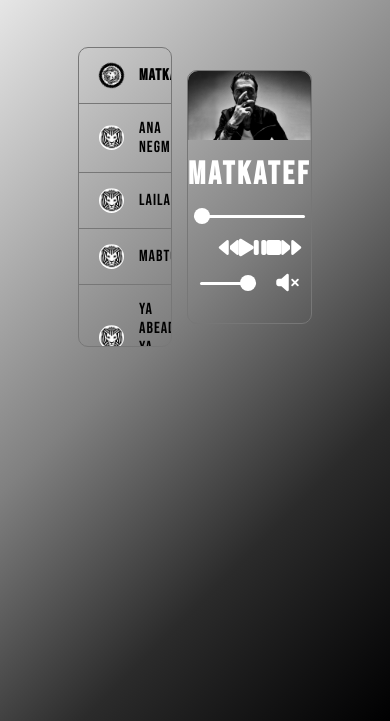
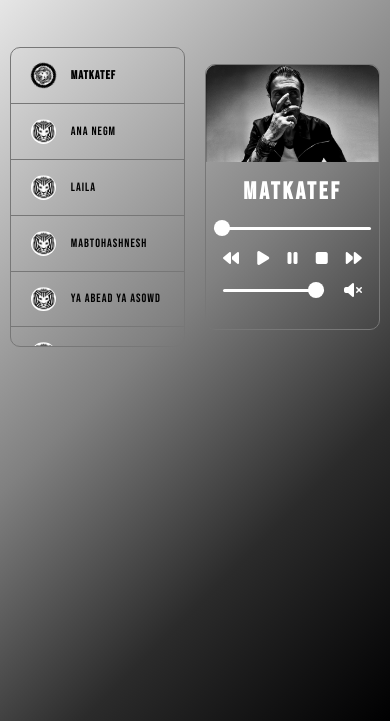
Before and after one commit to MostafaNegm222/Cairokee-playList, a plain HTML site: page index.html in a window 390 px wide. Shown: the part 123-844 px from the top of the page. Drawn offline with Linux system fonts and the light colour scheme.

Commit message:
media query

```diff
--- a/style.css
+++ b/style.css
@@ -35,7 +35,6 @@ body {
     justify-content: space-between;
     align-items: center;
 }
-
 .audios {
     flex-basis: 40%;
     border: 1px solid #777;
@@ -100,6 +99,7 @@ body {
     border-radius: 10px;
     text-align: center;
 }
+
 .player .image img {
     max-width: 100%;
     border-radius: 10px 10px 0 0;
@@ -154,6 +154,31 @@ input[type="range"]::-webkit-slider-thumb {
 .buttons button i:hover , #muted i:hover {
     transform: translateY(-2px);
 }
+@media (max-width:767px) {
+    .container {
+        width: 100%;
+    }
+    .audios {
+      flex-basis: 45%;
+      margin: 0 auto;
+    }
+    .player {
+        flex-basis: 45%;
+        margin: 0 auto;
+    }
+    .buttons {
+        width: 80%;
+    }
+    .player .title {
+        font-size: 1.5rem;
+    }
+    .audio p {
+        font-size: 12px;
+    }
+    .buttons button i , #muted i {
+        font-size: 16px;
+    }
+}
 .player .volume {
     width: 80%;
     margin: 10px auto 30px;
```
